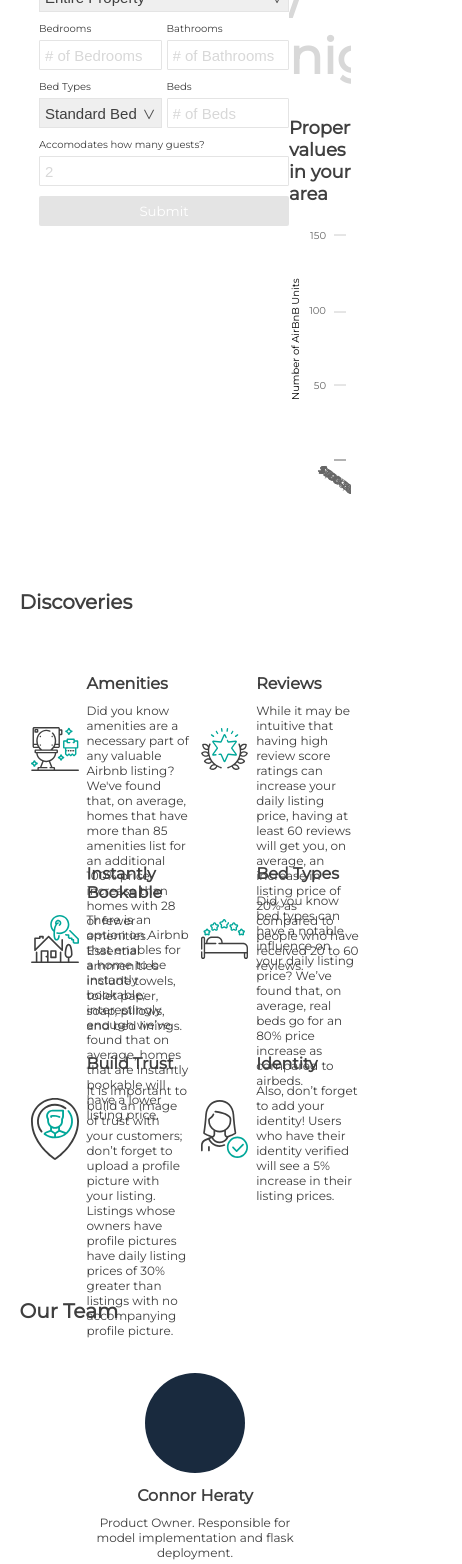
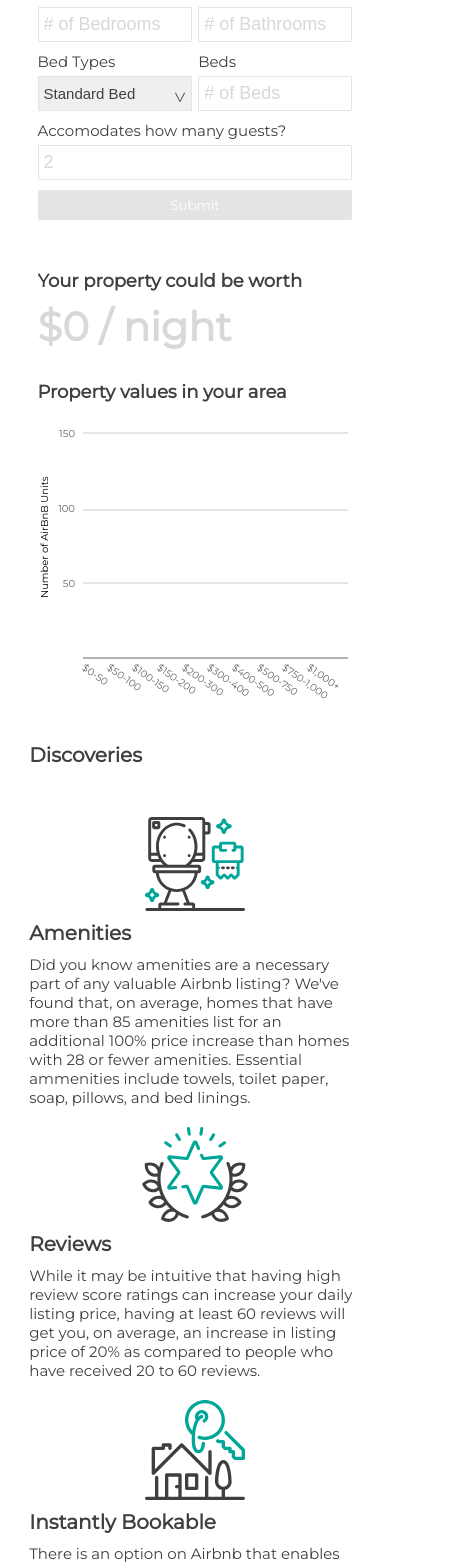
Before and after one commit to Airbnb-Price-Navigator/airbnb-price-navigator-front-end, a React (Create React App) app: page / in a window 390 px wide. Shown: the part 380-1944 px from the top of the page, 462 px wide, since content can reach past the window. Built offline with nearby package versions, Linux system fonts and the light colour scheme; a web font is replaced by a local one.

Commit message:
Made mobile friendlier

```diff
--- a/src/components/Footer/index.js
+++ b/src/components/Footer/index.js
@@ -1,6 +1,6 @@
 import React from 'react';
 import styled from 'styled-components';
-import { FaTwitter, FaFacebookF } from 'react-icons/fa';
+// import { FaTwitter, FaFacebookF } from 'react-icons/fa';
 
 import globe from '../../assets/icons/globe.svg';
 
@@ -14,15 +14,15 @@ const Footer = () => {
 				<h2>Airbnb Price Navigator</h2>
 			</Logo>
 			<nav>
-				<a href='/'>Terms</a>
-				<a href='/'>Privacy</a>
+				<a href='/'>About</a>
+				{/* <a href='/'>Privacy</a>
 				<a href='/'>Contact Us</a>
 				<a href='/'>
 					<FaTwitter />
 				</a>
 				<a href='/'>
 					<FaFacebookF />
-				</a>
+				</a> */}
 			</nav>
 		</FooterStyle>
 	);
--- a/src/components/Main/Discoveries/Card.js
+++ b/src/components/Main/Discoveries/Card.js
@@ -25,11 +25,28 @@ const CardStyle = styled.div`
 	margin: 20px 0;
 	height: 150px;
 
+	@media (max-width: 780px) {
+		width: 100%;
+		max-width: 500px;
+		flex-direction: column;
+		align-items: center;
+		height: auto;
+		margin: 10px 0;
+
+		img {
+			margin-bottom: 10px;
+		}
+	}
+
 	div:first-of-type {
 		width: 30%;
 		display: flex;
 		justify-content: center;
 		align-items: center;
+
+		@media (max-width: 780px) {
+			width: 100%;
+		}
 	}
 
 	div: last-of-type {
@@ -39,10 +56,21 @@ const CardStyle = styled.div`
 			font-size: 1.6rem;
 			font-weight: 600;
 			margin-bottom: 10px;
+
+			@media (max-width: 780px) {
+				font-size: 2rem;
+			}
 		}
 
 		p {
 			font-size: 1.2rem;
+			@media (max-width: 780px) {
+				font-size: 1.5rem;
+			}
+		}
+
+		@media (max-width: 780px) {
+			width: 100%;
 		}
 	}
 `;
--- a/src/components/Main/Form/Select.js
+++ b/src/components/Main/Form/Select.js
@@ -43,6 +43,9 @@ const Dropdown = styled.div`
 		height: 30px;
 		font-size: 1.5rem;
 		padding: 5px;
+		@media (max-width: 780px) {
+			height: 35px;
+		}
 
 		&::-ms-expand {
 			display: none;
--- a/src/components/Main/Form/index.js
+++ b/src/components/Main/Form/index.js
@@ -50,6 +50,13 @@ export default Form;
 
 const PropertyForm = styled.form`
 	width: 30%;
+
+	@media (max-width: 780px) {
+		width: 85%;
+		max-width: 500px;
+		margin: 0 auto 50px;
+	}
+
 	min-width: 250px;
 	max-width: 275px;
 	display: flex;
@@ -63,6 +70,10 @@ const PropertyForm = styled.form`
 
 	label {
 		margin: 10px 0 5px;
+
+		@media (max-width: 780px) {
+			font-size: 1.5rem;
+		}
 	}
 
 	button {
--- a/src/components/Main/Results/Graph.js
+++ b/src/components/Main/Results/Graph.js
@@ -52,7 +52,7 @@ const Graph = ({ data, noResults, prediction }) => {
 				amt: data[8] || 0,
 			},
 			{
-				bin: '$1,000-50,000',
+				bin: '$1,000+',
 				amt: data[9] || 0,
 			},
 		]);
@@ -79,10 +79,6 @@ const Graph = ({ data, noResults, prediction }) => {
 						width={40}
 						minTickGap={50}
 						label={<YAxisLabel />}
-						// label={{
-						// 	value: 'hello',
-						// 	angle: -90,
-						// }}
 					/>
 					<Bar dataKey='amt' fill='#00A799' />
 				</BarChart>
--- a/src/components/Main/Results/Worth.js
+++ b/src/components/Main/Results/Worth.js
@@ -31,7 +31,7 @@ const Worth = ({ value }) => {
 
 	return (
 		<>
-			<h2>Your property could be worth</h2>
+			<h2 id='resultsTop'>Your property could be worth</h2>
 			<WorthText match={match}>${worth} / night</WorthText>
 		</>
 	);
@@ -44,4 +44,8 @@ const WorthText = styled.h3`
 	font-size: 5rem;
 	color: ${({ match }) => (match ? '#inherit' : '#d8d8d8')};
 	margin-bottom: 30px;
+
+	@media (max-width: 780px) {
+		font-size: 4rem;
+	}
 `;
--- a/src/components/Main/Results/index.js
+++ b/src/components/Main/Results/index.js
@@ -4,12 +4,12 @@ import styled from 'styled-components';
 import Worth from './Worth';
 import Graph from './Graph';
 
-const Results = ({ data }) => {
+const Results = ({ data, resultsTop }) => {
 	const prediction = data ? data.prediction : null;
 	const graphData = data ? data.plotValues : null;
 
 	return (
-		<ResultsStyle>
+		<ResultsStyle ref={resultsTop}>
 			<Worth value={prediction} />
 			<Graph
 				data={graphData}
@@ -25,4 +25,10 @@ export default Results;
 const ResultsStyle = styled.div`
 	width: 55%;
 	overflow: hidden;
+
+	@media (max-width: 780px) {
+		width: 85%;
+		max-width: 500px;
+		margin: 0 auto 0;
+	}
 `;
--- a/src/components/Main/Team/Card.js
+++ b/src/components/Main/Team/Card.js
@@ -37,10 +37,31 @@ const Profile = styled.div`
 		font-size: 1.6rem;
 		font-weight: 600;
 		margin-bottom: 10px;
+
+		@media (max-width: 780px) {
+			font-size: 2rem;
+		}
 	}
 
 	p {
 		text-align: center;
 		font-size: 1.2rem;
+
+		@media (max-width: 780px) {
+			font-size: 1.5rem;
+		}
+	}
+
+	@media (max-width: 780px) {
+		width: 100%;
+		max-width: 500px;
+		flex-direction: column;
+		align-items: center;
+		height: auto;
+		margin: 10px 0;
+
+		img {
+			margin-bottom: 10px;
+		}
 	}
 `;
--- a/src/components/Main/index.js
+++ b/src/components/Main/index.js
@@ -1,4 +1,4 @@
-import React, { useState } from 'react';
+import React, { useState, useRef } from 'react';
 import styled from 'styled-components';
 import axios from 'axios';
 
@@ -18,6 +18,8 @@ const Main = () => {
 		beds: '',
 		bed_type: 'Real Bed',
 	};
+
+	const resultsTop = useRef(null);
 
 	const [form, setForm] = useState(init);
 	const [data, setData] = useState({
@@ -61,13 +63,19 @@ const Main = () => {
 					prediction: results.data.prediction,
 					noResults: true,
 			  });
+		if (window.innerWidth < 780) {
+			window.scrollTo({
+				top: resultsTop.current.offsetTop,
+				behavior: 'smooth',
+			});
+		}
 	};
 
 	return (
 		<>
 			<Top>
 				<Form data={form} formChange={formChange} handleSubmit={handleSubmit} />
-				<Results data={data} />
+				<Results data={data} resultsTop={resultsTop} />
 			</Top>
 			<Discoveries />
 			<Team />
@@ -84,6 +92,12 @@ const Top = styled.section`
 	max-width: 1000px;
 	margin: 60px auto;
 
+	@media (max-width: 780px) {
+		margin: 10px auto;
+		flex-direction: column;
+		width: 95%;
+	}
+
 	h2 {
 		font-weight: 600;
 		font-size: 1.8rem;
--- a/src/styles/Global.js
+++ b/src/styles/Global.js
@@ -133,8 +133,13 @@ const GlobalStyles = createGlobalStyle`
         width: 100%;
     }
 
+    * {
+        -webkit-overflow-scrolling: touch;
+    }
+
     html {
         font-size: 62.5%;
+        scroll-behavior: smooth;
     }
 
     * {
--- a/src/styles/shared/Input.js
+++ b/src/styles/shared/Input.js
@@ -7,6 +7,12 @@ const Input = styled.input`
 	font-size: 1.5rem;
 	padding: 5px;
 	width: 100%;
+	appearance: none;
+
+	@media (max-width: 780px) {
+		height: 35px;
+		font-size: 1.8rem;
+	}
 
 	&::placeholder {
 		color: #d8d8d8;
--- a/src/styles/shared/Section.js
+++ b/src/styles/shared/Section.js
@@ -15,6 +15,16 @@ const Section = styled.section`
 		display: flex;
 		flex-wrap: wrap;
 		justify-content: space-evenly;
+
+		@media (max-width: 780px) {
+			flex-direction: column;
+		}
+	}
+
+	@media (max-width: 780px) {
+		width: 85%;
+		max-width: 500px;
+		margin: 30px auto;
 	}
 `;
 
```
